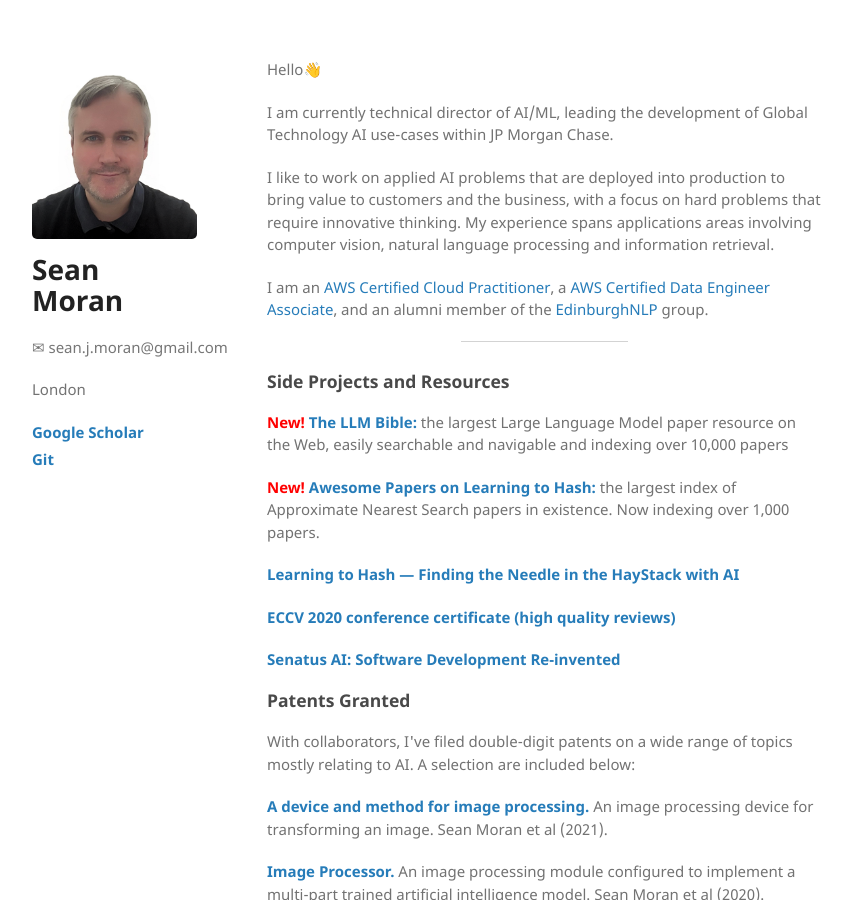
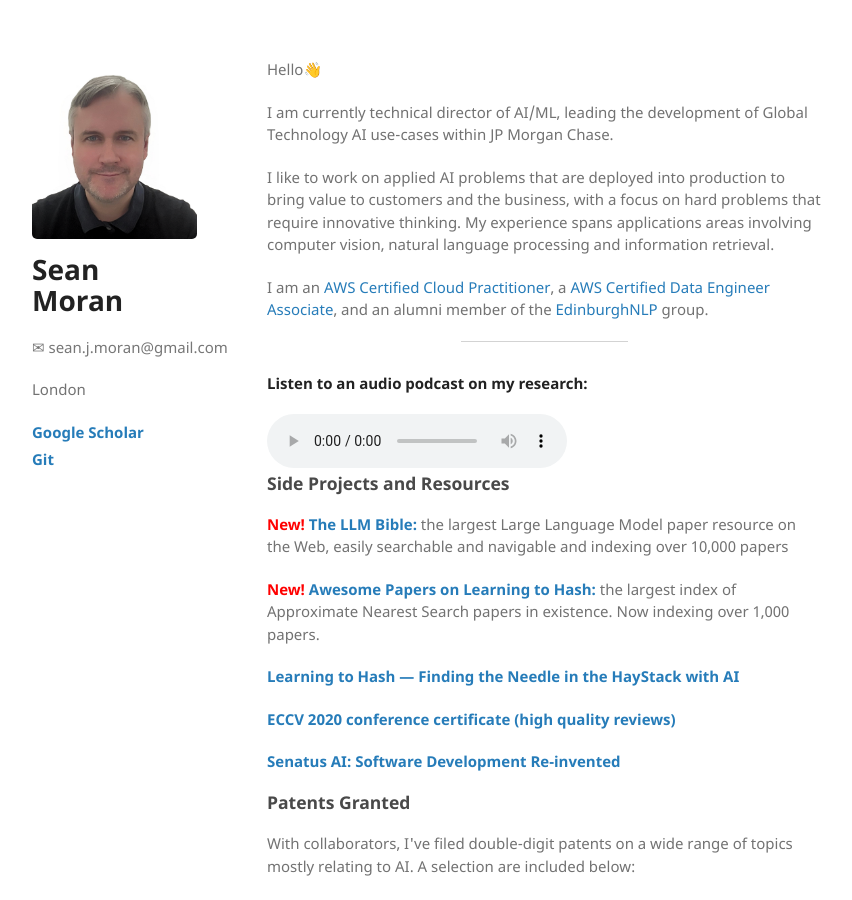
Before and after one commit to sjmoran/sjmoran.github.io, a Jekyll site: the page built from index.html, in a window 1280 px wide and 900 px high. Shown: the whole window, without its empty margins (26-878 px from the left). Built offline with Jekyll 4.4.1, drawn with Linux system fonts in a browser that asks for light colours.

Commit message:
Update index.html

```diff
--- a/index.html
+++ b/index.html
@@ -13,6 +13,13 @@ Hello👋
 I am an <a target="_blank" href="https://www.credly.com/badges/5efe6984-20c8-4222-86fd-6e8919628cb5/linked_in_profile">AWS Certified Cloud Practitioner</a>, a <a target="_blank" href="https://www.credly.com/badges/f09cffd2-55eb-4770-9d74-b7f3c0de36e4/public_url">AWS Certified Data Engineer Associate</a>, and an alumni member of the <a target="_blank" href="https://edinburghnlp.inf.ed.ac.uk/">EdinburghNLP</a> group.
 </p>
 <hr />
+
+<!-- Add audio player here -->
+<p><strong>Listen to an audio podcast on my research:</strong></p>
+<audio controls>
+  <source src="/pdfs/Sean's Bio.wav" type="audio/wav">
+  Your browser does not support the audio element.
+</audio>
 
 <h3 id="published-and-presented-work">Side Projects and Resources</h3>
 
```
